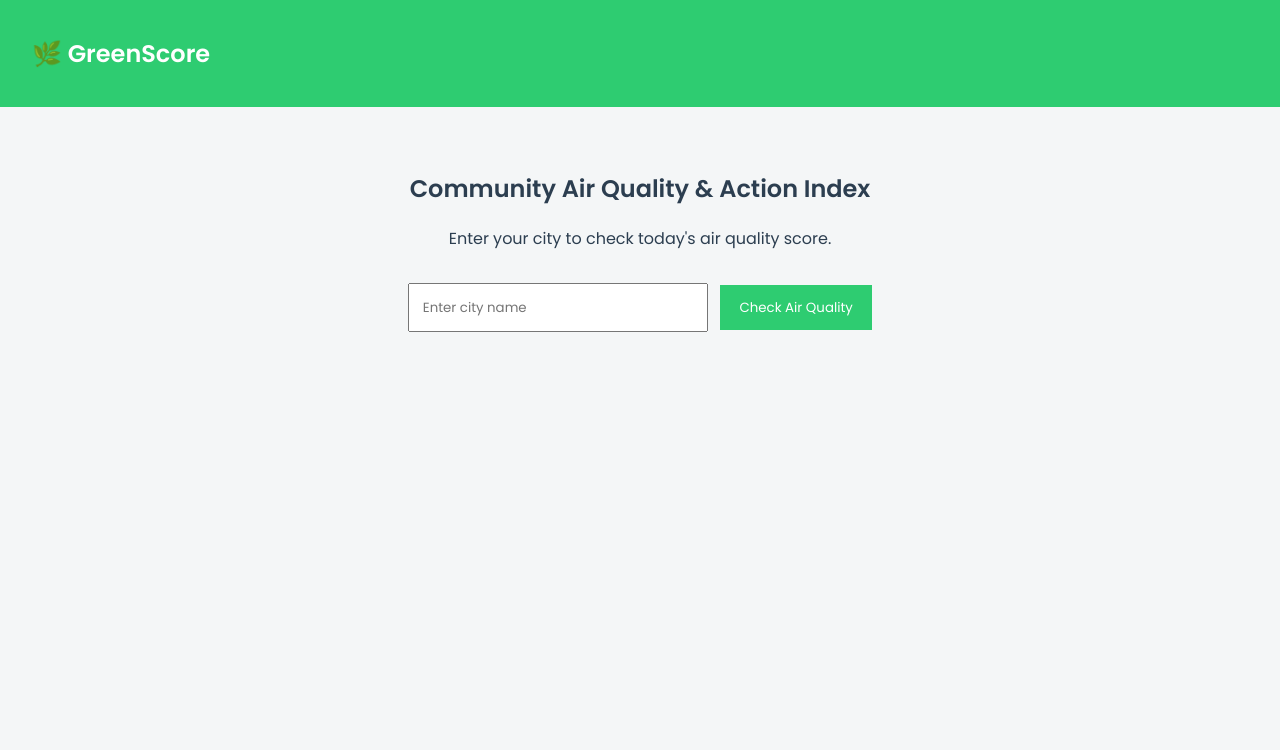
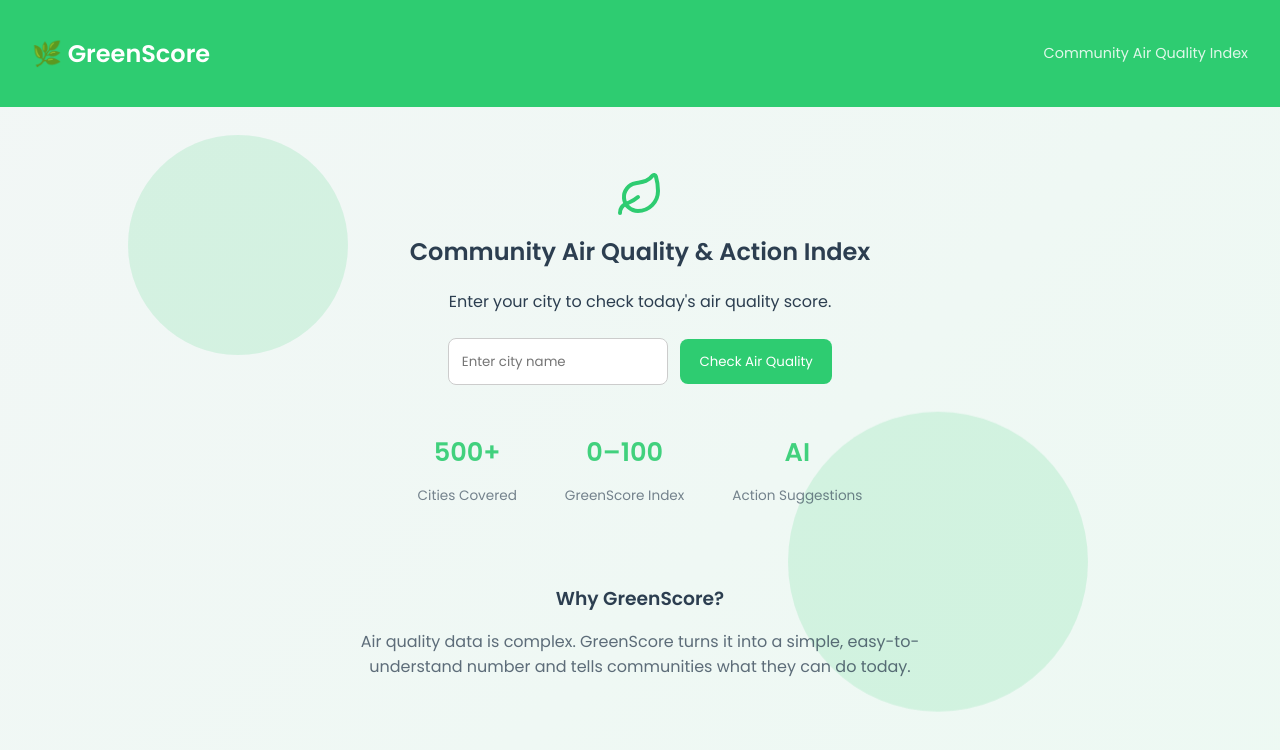
Before and after one commit to sarthakdeshpande181207/GreenScore, a plain HTML site: page index.html in a window 1280 px wide. Drawn offline with nearby package versions, Linux system fonts and the light colour scheme.

Commit message:
Improved UX with auto-scroll to results

```diff
--- a/index.html
+++ b/index.html
@@ -8,28 +8,64 @@
   <!-- Google Font -->
   <link href="https://fonts.googleapis.com/css2?family=Poppins:wght@300;400;600&display=swap" rel="stylesheet">
 
+  <!-- Icons -->
+  <script src="https://unpkg.com/lucide@latest"></script>
+
   <link rel="stylesheet" href="style.css" />
 </head>
 <body>
-
-  <nav>
-    <h1>🌿 GreenScore</h1>
+    <!-- Background shapes -->
+  <div class="bg-shape one"></div>
+  <div class="bg-shape two"></div>
+  <nav class="navbar">
+   <h1>🌿 GreenScore</h1>
+   <span class="nav-tagline">Community Air Quality Index</span>
   </nav>
 
+
   <main>
+    <!-- HERO -->
     <section class="hero">
+      <i data-lucide="leaf" class="hero-icon"></i>
       <h2>Community Air Quality & Action Index</h2>
       <p>Enter your city to check today's air quality score.</p>
 
-      <input type="text" id="cityInput" placeholder="Enter city name" />
-      <button id="checkBtn">Check Air Quality</button>
+      <div class="input-group">
+        <input type="text" id="cityInput" placeholder="Enter city name" />
+        <button id="checkBtn">Check Air Quality</button>
+        <div class="stats">
+          <div class="stat">
+            <h3>500+</h3>
+            <p>Cities Covered</p>
+          </div>
+          <div class="stat">
+           <h3>0–100</h3>
+           <p>GreenScore Index</p>
+          </div>
+          <div class="stat">
+            <h3>AI</h3>
+            <p>Action Suggestions</p>
+          </div>
+        </div>
+
+      </div>
     </section>
 
-    <section class="result" id="resultSection">
-      <!-- Result will appear here -->
+    <section class="info">
+      <h3>Why GreenScore?</h3>
+      <p>
+        Air quality data is complex. GreenScore turns it into a simple,
+        easy-to-understand number and tells communities what they can do today.
+      </p>
     </section>
+
+    <!-- RESULT -->
+    <section class="result" id="resultSection"></section>
   </main>
 
   <script src="script.js"></script>
+  <script>
+    lucide.createIcons();
+  </script>
 </body>
 </html>
--- a/script.js
+++ b/script.js
@@ -6,21 +6,49 @@ document.getElementById("checkBtn").addEventListener("click", () => {
     return;
   }
 
-  // Mock data
+  // MOCK DATA (replace later with API)
   const aqi = 132;
   const greenScore = 50;
+  let status = "Good";
+  if (greenScore < 60) status = "Moderate";
+  if (greenScore < 40) status = "Poor";
+
   const suggestions = [
     "Avoid peak traffic hours",
     "Use public transport",
     "Wear a mask outdoors"
   ];
 
+  // Color logic
+  let color = "#2ecc71";
+  if (greenScore < 60) color = "#f1c40f";
+  if (greenScore < 40) color = "#e74c3c";
+  document.documentElement.style.setProperty("--scoreColor", color);
+
   document.getElementById("resultSection").innerHTML = `
-    <h3>📍 ${city}</h3>
-    <p><strong>AQI:</strong> ${aqi}</p>
-    <p><strong>GreenScore:</strong> ${greenScore}</p>
-    <ul>
-      ${suggestions.map(s => `<li>${s}</li>`).join("")}
-    </ul>
+    <div class="card fade-in">
+      <h3>📍 ${city}</h3>
+
+      <div class="score">
+        <span>AQI</span>
+        <strong>${aqi}</strong>
+      </div>
+
+     <div class="greenscore">
+       <span>GreenScore</span>
+       <h1>${greenScore}</h1>
+      <p class="status">${status}</p>
+      </div>
+
+      <h4>What you can do today 🌱</h4>
+      <ul>
+        ${suggestions.map(s => `<li>✔ ${s}</li>`).join("")}
+      </ul>
+    </div>
   `;
+
+    document.getElementById("resultSection").scrollIntoView({
+     behavior: "smooth"
+  });
+
 });
--- a/style.css
+++ b/style.css
@@ -1,3 +1,7 @@
+:root {
+  --scoreColor: #2ecc71;
+}
+
 * {
   box-sizing: border-box;
   font-family: 'Poppins', sans-serif;
@@ -5,9 +9,18 @@
 
 body {
   margin: 0;
-  background: #f4f6f7;
+  min-height: 100vh;
+  background: linear-gradient(
+    135deg,
+    #e8f8f5,
+    #f4f6f7,
+    #eafaf1
+  );
+  background-size: 400% 400%;
+  animation: gradientMove 12s ease infinite;
   color: #2c3e50;
 }
+
 
 nav {
   background: #2ecc71;
@@ -17,7 +30,7 @@ nav {
 
 main {
   padding: 2rem;
-  max-width: 800px;
+  max-width: 900px;
   margin: auto;
 }
 
@@ -26,11 +39,25 @@ main {
   margin-top: 2rem;
 }
 
+.hero-icon {
+  width: 48px;
+  height: 48px;
+  color: #2ecc71;
+}
+
+.hero h2 {
+  margin-top: 0.5rem;
+}
+
+.input-group {
+  margin-top: 1.5rem;
+}
+
 .hero input {
   padding: 0.8rem;
-  width: 60%;
-  max-width: 300px;
-  margin-top: 1rem;
+  width: 220px;
+  border-radius: 8px;
+  border: 1px solid #ccc;
 }
 
 .hero button {
@@ -38,10 +65,172 @@ main {
   margin-left: 0.5rem;
   background: #2ecc71;
   border: none;
+  border-radius: 8px;
   color: white;
   cursor: pointer;
+  transition: transform 0.2s ease, box-shadow 0.2s ease;
+}
+
+.hero button:hover {
+  transform: translateY(-2px);
+  box-shadow: 0 8px 20px rgba(46, 204, 113, 0.4);
 }
 
 .result {
   margin-top: 3rem;
 }
+
+/* CARD */
+.card {
+  background: rgba(255, 255, 255, 0.85);
+  backdrop-filter: blur(12px);
+  -webkit-backdrop-filter: blur(12px);
+  padding: 2.2rem;
+  border-radius: 22px;
+  box-shadow: 0 30px 60px rgba(0,0,0,0.12);
+  transition: transform 0.3s ease;
+}
+
+.card:hover {
+  transform: translateY(-6px);
+}
+
+.score {
+  display: flex;
+  justify-content: space-between;
+  margin: 1rem 0;
+  font-size: 1.2rem;
+}
+
+.greenscore {
+  text-align: center;
+  margin: 1.5rem 0;
+}
+
+.greenscore h1 {
+  font-size: 3rem;
+  color: var(--scoreColor);
+}
+
+ul {
+  list-style: none;
+  padding: 0;
+}
+
+ul li {
+  margin: 0.6rem 0;
+}
+
+/* ANIMATION */
+.fade-in {
+  animation: fadeUp 0.6s ease forwards;
+}
+
+@keyframes fadeUp {
+  from {
+    opacity: 0;
+    transform: translateY(30px);
+  }
+  to {
+    opacity: 1;
+    transform: translateY(0);
+  }
+}
+
+@keyframes gradientMove {
+  0% { background-position: 0% 50%; }
+  50% { background-position: 100% 50%; }
+  100% { background-position: 0% 50%; }
+}
+
+.bg-shape {
+  position: fixed;
+  border-radius: 50%;
+  background: rgba(46, 204, 113, 0.15);
+  z-index: -1;
+  animation: float 10s ease-in-out infinite;
+}
+
+.bg-shape.one {
+  width: 220px;
+  height: 220px;
+  top: 20%;
+  left: 10%;
+}
+
+.bg-shape.two {
+  width: 300px;
+  height: 300px;
+  bottom: 10%;
+  right: 15%;
+  animation-delay: 3s;
+}
+
+@keyframes float {
+  0%, 100% { transform: translateY(0); }
+  50% { transform: translateY(-25px); }
+}
+
+.status {
+  font-size: 0.95rem;
+  font-weight: 500;
+  opacity: 0.7;
+}
+
+.stats {
+  display: flex;
+  justify-content: center;
+  gap: 3rem;
+  margin-top: 3rem;
+  opacity: 0.9;
+}
+
+.stat {
+  text-align: center;
+}
+
+.stat h3 {
+  font-size: 1.6rem;
+  color: #2ecc71;
+  margin: 0;
+}
+
+.stat p {
+  font-size: 0.85rem;
+  opacity: 0.7;
+}
+
+.info {
+  margin-top: 4rem;
+  text-align: center;
+  max-width: 600px;
+  margin-left: auto;
+  margin-right: auto;
+}
+
+.info h3 {
+  margin-bottom: 0.5rem;
+}
+
+.info p {
+  opacity: 0.75;
+  line-height: 1.6;
+}
+
+.hero {
+  animation: fadeUp 0.8s ease forwards;
+}
+
+.navbar {
+  display: flex;
+  align-items: center;
+  justify-content: space-between;
+  padding: 1rem 2rem;
+  background: #2ecc71;
+  color: white;
+}
+
+.nav-tagline {
+  font-size: 0.9rem;
+  opacity: 0.85;
+}
```
